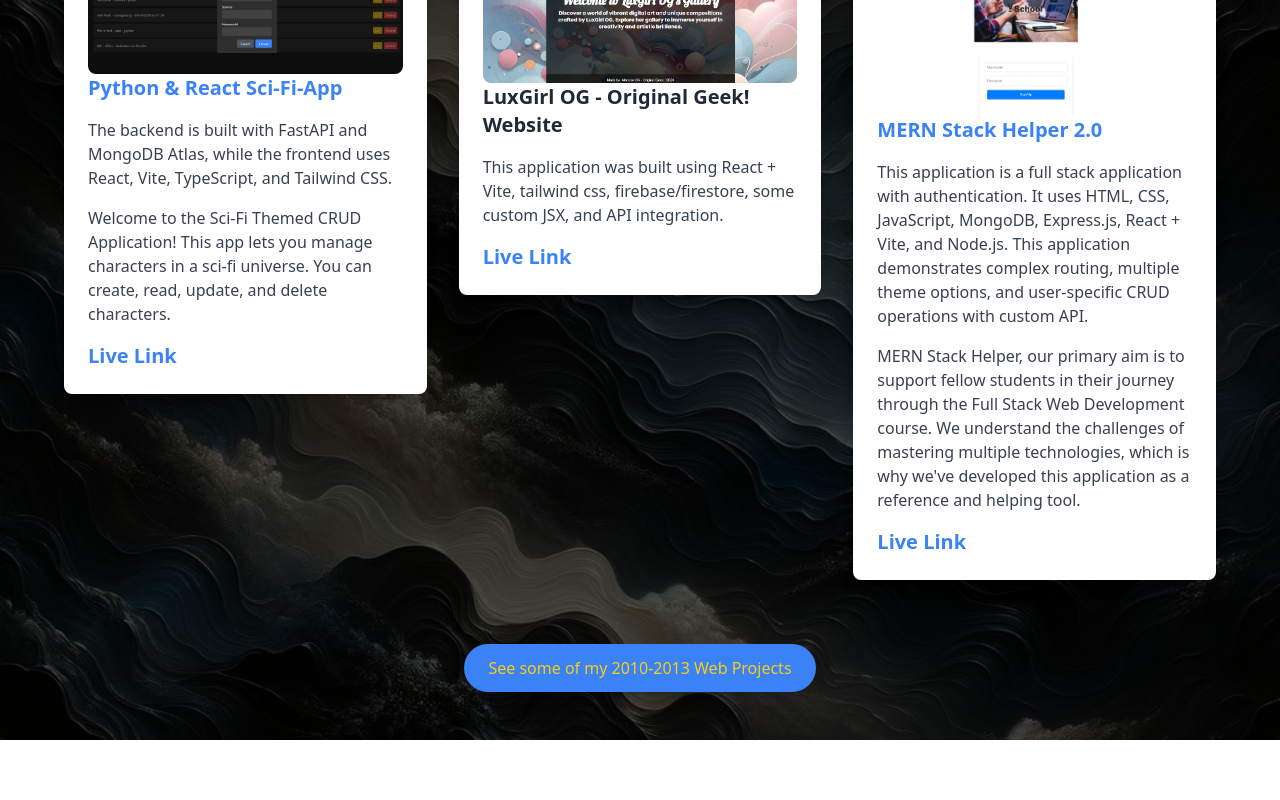
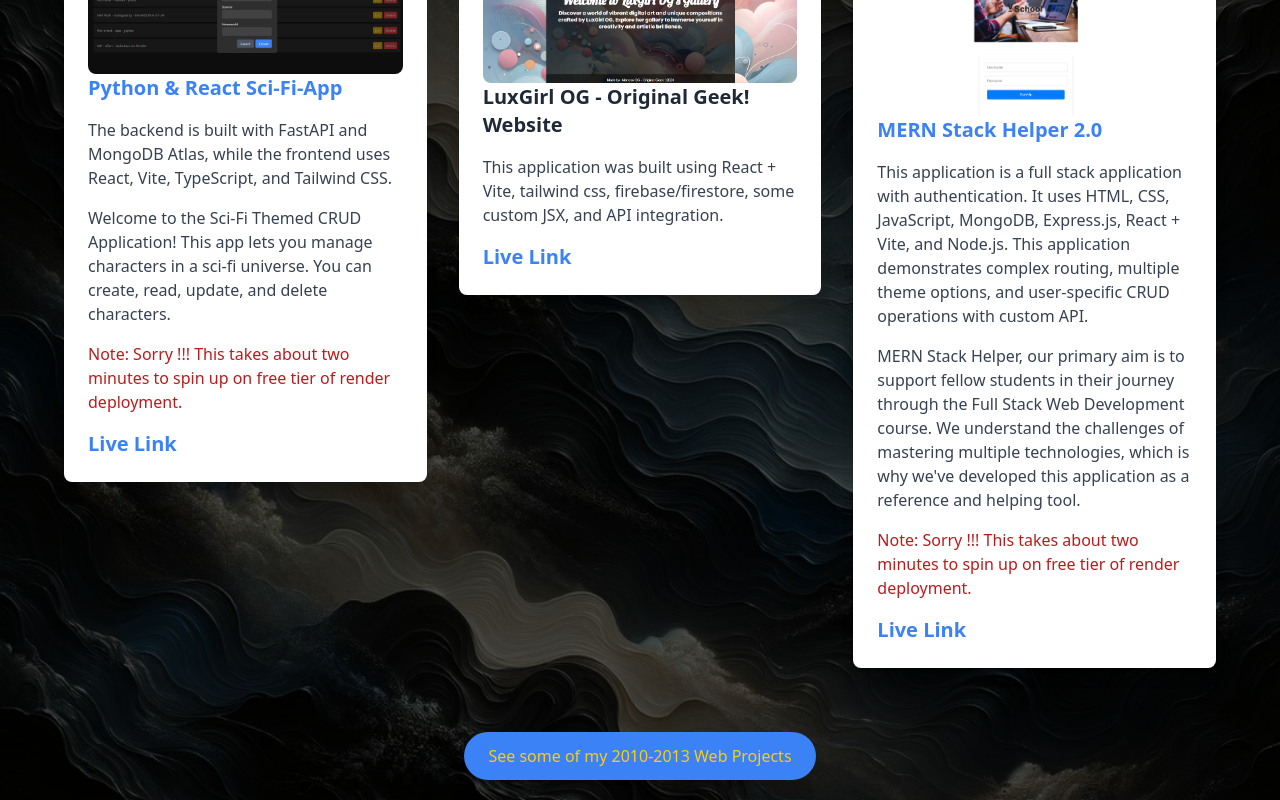
Before and after one commit to MenokoOG/ljmog-portfolio, a React (Vite) app: page /projects in a window 1280 px wide. Shown: the part 390-1190 px from the top of the page. Before the commit the page ends 1130 px from the top, so only its background shows below. Built offline with nearby package versions, Linux system fonts and the light colour scheme.

Commit message:
updates: LJ 7-20-24

```diff
--- a/src/components/Projects.jsx
+++ b/src/components/Projects.jsx
@@ -21,6 +21,7 @@ const Projects = () => {
               <h3 className="text-xl font-semibold text-gray-800 mb-4"><a href="https://github.com/MenokoOG/sci-fi-app" target="_blank" className="text-blue-500 hover:underline">Python & React Sci-Fi-App</a></h3>
               <p className="text-gray-700 mb-4">The backend is built with FastAPI and MongoDB Atlas, while the frontend uses React, Vite, TypeScript, and Tailwind CSS.</p>
               <p className="text-gray-700 mb-4">Welcome to the Sci-Fi Themed CRUD Application! This app lets you manage characters in a sci-fi universe. You can create, read, update, and delete characters.</p>
+              <p className="text-red-700 mb-4">Note: Sorry !!! This takes about two minutes to spin up on free tier of render deployment.</p>
               <h3 className="text-xl font-semibold text-gray-800"><a href="https://sci-fi-app-frontend.onrender.com" target="_blank" className="text-blue-500 hover:underline">Live Link</a></h3>
             </div>
           </div>
@@ -43,6 +44,7 @@ const Projects = () => {
               <h3 className="text-xl font-semibold text-gray-800 mb-4"><a href="https://github.com/MenokoOG/mern_stack_help_2" target="_blank" className="text-blue-500 hover:underline">MERN Stack Helper 2.0</a></h3>
               <p className="text-gray-700 mb-4">This application is a full stack application with authentication. It uses HTML, CSS, JavaScript, MongoDB, Express.js, React + Vite, and Node.js. This application demonstrates complex routing, multiple theme options, and user-specific CRUD operations with custom API.</p>
               <p className="text-gray-700 mb-4">MERN Stack Helper, our primary aim is to support fellow students in their journey through the Full Stack Web Development course. We understand the challenges of mastering multiple technologies, which is why we've developed this application as a reference and helping tool.</p>
+              <p className="text-red-700 mb-4">Note: Sorry !!! This takes about two minutes to spin up on free tier of render deployment.</p>
               <h3 className="text-xl font-semibold text-gray-800"><a href="https://mern-stack-helper-2-0.onrender.com" target="_blank" className="text-blue-500 hover:underline">Live Link</a></h3>
             </div>
           </div>
```
